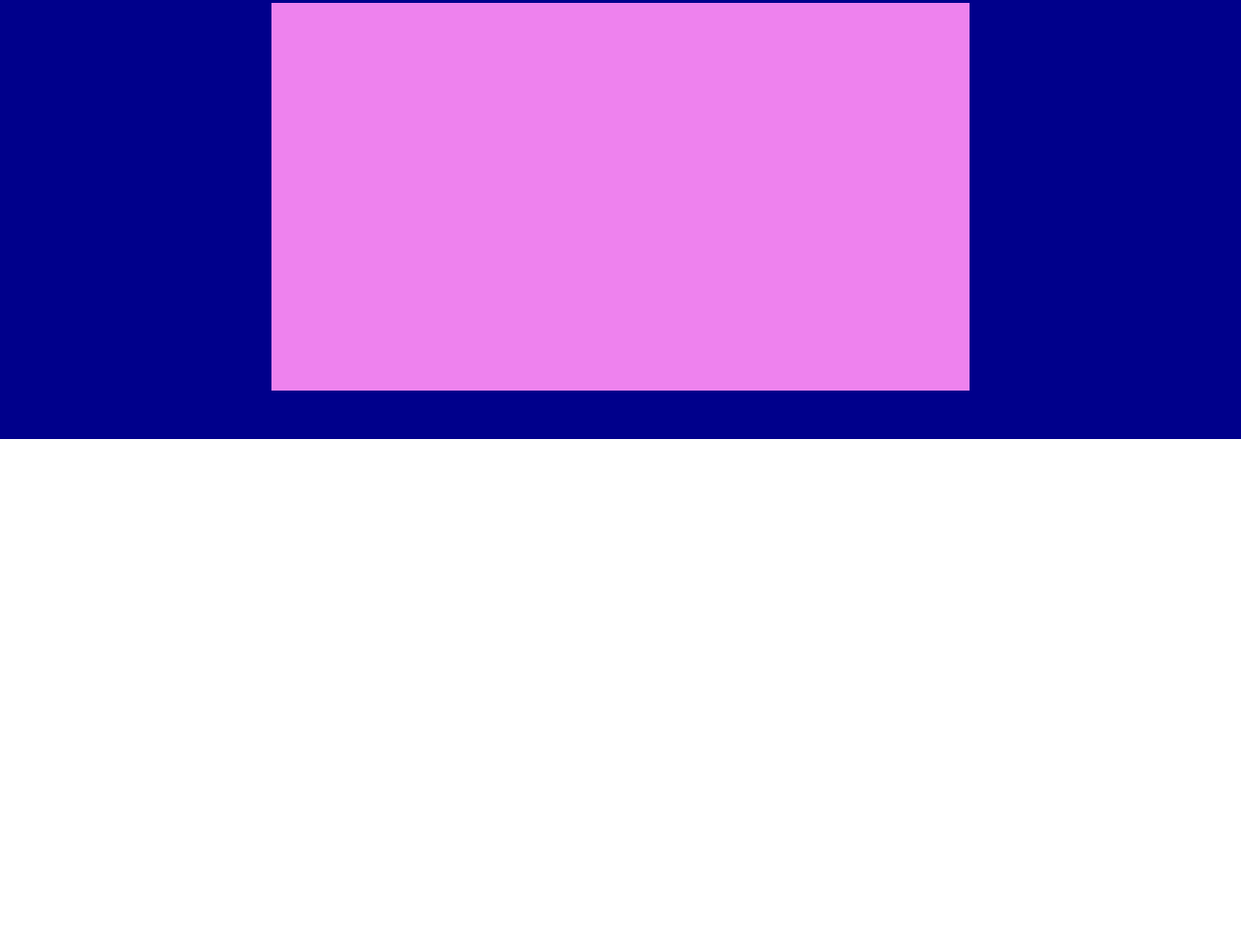
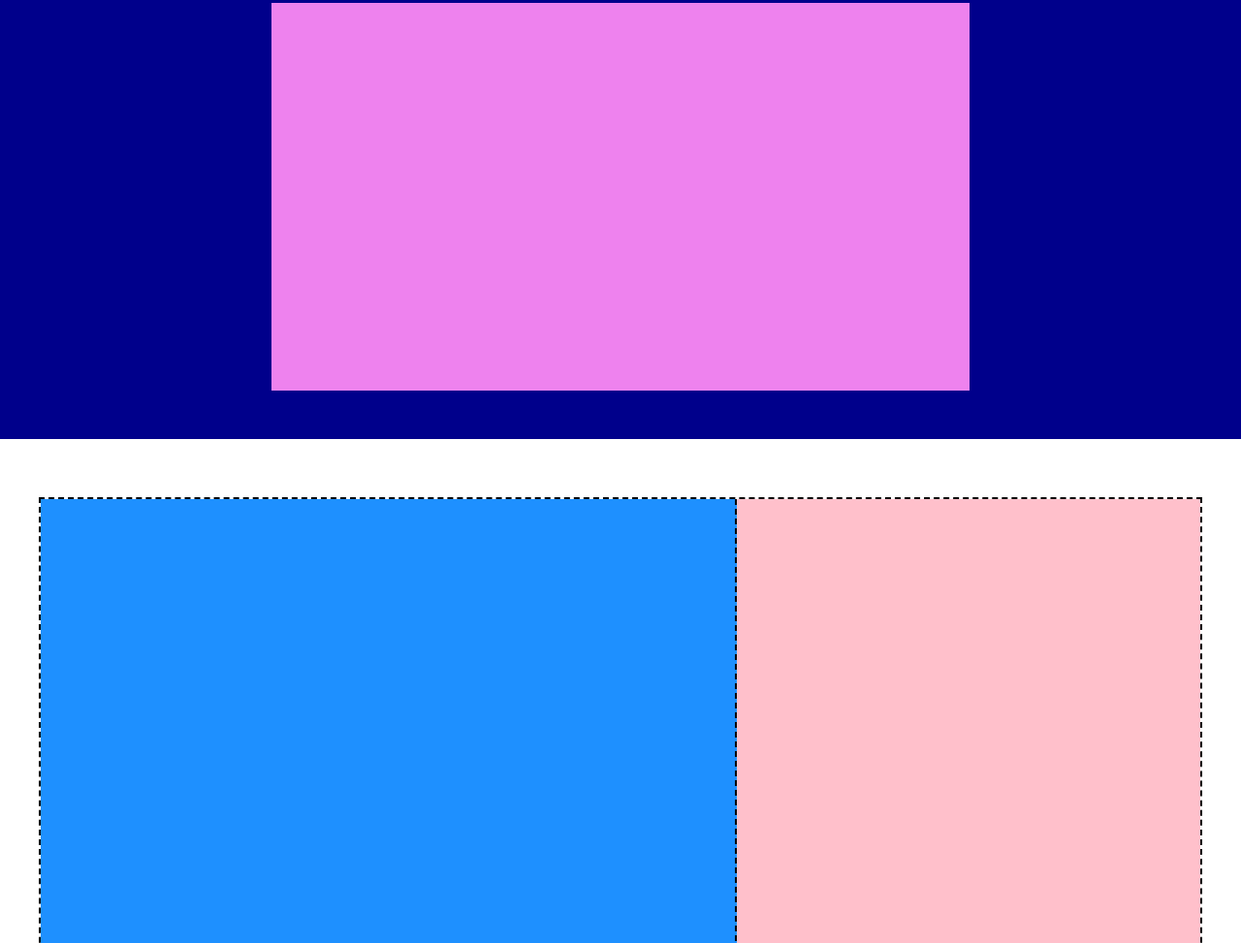
Before and after one commit to federicodececco/htmlcss-struttura-discord, a plain HTML site: page index.html in a window 1280 px wide. Shown: the part 127-1100 px from the top of the page at 97% size. Before the commit the page ends 800 px from the top, so only its background shows below. Drawn offline with Linux system fonts and the light colour scheme.

Commit message:
add:first piece of the main

```diff
--- a/css/style.css
+++ b/css/style.css
@@ -16,24 +16,10 @@
         GENERAL
 
 ------------------------------*/
-
-.container > * {
-  max-width: 1200px;
+section.container > div,
+main.container > div > div {
+  width: 1200px;
   margin: auto;
-}
-
-main div {
-  min-height: 600px;
-}
-
-.mlarge {
-  min-height: 1000px;
-}
-.footer-first {
-  min-height: 620px;
-}
-.footer-second {
-  min-height: 110px;
 }
 
 /*---------------------------
@@ -41,6 +27,7 @@ main div {
     HEADER
 
 ------------------------------*/
+
 .head {
   min-height: 80px;
   display: flex;
@@ -96,6 +83,52 @@ main div {
 
 /*---------------------------
 
+    MAIN
+
+------------------------------*/
+main {
+  height: 2800px;
+}
+
+main .first-bg {
+  height: 600px;
+  display: flex;
+  align-items: center;
+  justify-content: center;
+}
+main .second-bg {
+  background-color: #d3d3d3;
+  height: 600px;
+}
+
+.rectangle {
+  height: 80%;
+  width: 60%;
+  border-style: dashed;
+  border-width: 2px;
+  display: flex;
+}
+
+.blue {
+  display: inline-block;
+  width: 60%;
+  height: 100%;
+  background-color: #1e90ff;
+  border-right-style: dashed;
+  border-width: 2px;
+}
+
+.pink {
+  background-color: #ffc0cb;
+  height: 100%;
+  width: 40%;
+  display: inline-block;
+
+  justify-content: right;
+}
+
+/*---------------------------
+
     Debug
 
 ------------------------------*/
--- a/index.html
+++ b/index.html
@@ -6,6 +6,7 @@
     <title>Document</title>
     <link rel="stylesheet" href="css/style.css" />
   </head>
+
   <body class="debug">
     <section class="container head-background">
       <div class="head">
@@ -19,5 +20,17 @@
         <div class="h-main"></div>
       </div>
     </section>
+
+    <main class="container">
+      <div class="first-bg">
+        <div class="rectangle">
+          <div class="blue"></div>
+          <div class="pink"></div>
+        </div>
+      </div>
+      <div class="second-bg"></div>
+      <div class="first-bg"></div>
+      <div></div>
+    </main>
   </body>
 </html>
```
